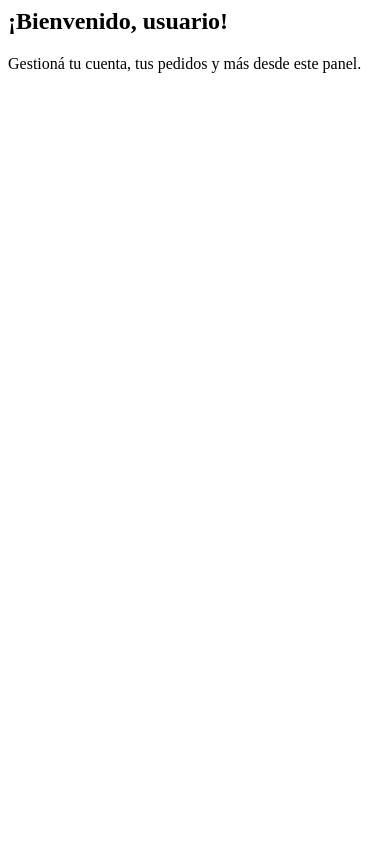
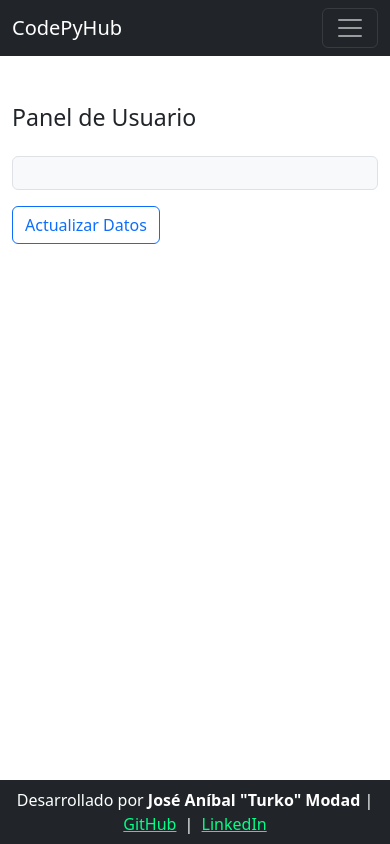
Before and after one commit to turkoModad/erp-modular-gestion-integral, a FastAPI app: page /users/dashboard/ in a window 390 px wide. Run offline with FastAPI, Linux system fonts and the light colour scheme; parts of the project's set-up code (start-up, migrations or seed data) failed here and were passed over.

Commit message:
actualizado dashboard del usuario con muestra de datos del cliente y actualizacion de campos de facil acceso

```diff
--- a/app/security/schemas.py
+++ b/app/security/schemas.py
@@ -45,7 +45,7 @@
     first_name: str
     last_name: str
     phone_number: Optional[str] = None
-    date_of_birth: date
+    date_of_birth: Optional[date] = None
     shipping_address: Optional[str] = None
     shipping_city: Optional[str] = None
     shipping_country: Optional[str] = None
--- a/frontend/templates/users/dashboard.html
+++ b/frontend/templates/users/dashboard.html
@@ -1,6 +1,133 @@
+{% extends "includes/base.html" %}
+
+{% block title %}Dashboard{% endblock %}
+
 {% block content %}
-  <h2>¡Bienvenido, <span id="username">usuario</span>!</h2>
-  <p class="lead">Gestioná tu cuenta, tus pedidos y más desde este panel.</p>
+<div class="container mt-5">
+  <h3 class="mb-4">Panel de Usuario</h3>
 
-  <div id="user-info" class="mt-4"></div>
+  <!-- Datos del usuario -->
+  <div id="user-info" class="border p-3 rounded bg-light mb-3"></div>
+
+  <!-- Botón para mostrar/ocultar formulario -->
+  <button id="btn-mostrar-form" class="btn btn-outline-primary mb-3">
+    Actualizar Datos
+  </button>
+
+  <!-- Formulario de actualización -->
+  <form id="update-form" class="d-none">
+    <div class="row">
+      <div class="col-md-6 mb-3">
+        <label for="first_name" class="form-label">Nombre</label>
+        <input type="text" class="form-control" id="first_name" name="first_name">
+      </div>
+      <div class="col-md-6 mb-3">
+        <label for="last_name" class="form-label">Apellido</label>
+        <input type="text" class="form-control" id="last_name" name="last_name">
+      </div>
+      <div class="col-md-6 mb-3">
+        <label for="phone_number" class="form-label">Teléfono</label>
+        <input type="text" class="form-control" id="phone_number" name="phone_number">
+      </div>
+      <div class="col-md-6 mb-3">
+        <label for="shipping_address" class="form-label">Dirección</label>
+        <input type="text" class="form-control" id="shipping_address" name="shipping_address">
+      </div>
+      <div class="col-md-6 mb-3">
+        <label for="shipping_city" class="form-label">Ciudad</label>
+        <input type="text" class="form-control" id="shipping_city" name="shipping_city">
+      </div>
+      <div class="col-md-6 mb-3">
+        <label for="shipping_country" class="form-label">País</label>
+        <input type="text" class="form-control" id="shipping_country" name="shipping_country">
+      </div>
+      <div class="col-md-6 mb-3">
+        <label for="shipping_zip_code" class="form-label">Código Postal</label>
+        <input type="text" class="form-control" id="shipping_zip_code" name="shipping_zip_code">
+      </div>
+    </div>
+
+    <button type="submit" class="btn btn-success">Guardar Cambios</button>
+  </form>
+</div>
+
+<script>
+const token = localStorage.getItem("access_token");
+
+function consultarDatos() {
+  fetch("/users/consulta_datos/", {
+    method: "POST",
+    headers: {
+      "Authorization": `Bearer ${token}`
+    }
+  })
+  .then(res => {
+    if (!res.ok) throw new Error("Error al consultar datos.");
+    return res.json();
+  })
+  .then(data => {
+    const infoHTML = `
+      <p><strong>Nombre:</strong> ${data.first_name}</p>
+      <p><strong>Apellido:</strong> ${data.last_name}</p>
+      <p><strong>Email:</strong> ${data.email}</p>
+      <p><strong>Teléfono:</strong> ${data.phone_number || "-"}</p>
+      <p><strong>Dirección:</strong> ${data.shipping_address || "-"}</p>
+      <p><strong>Ciudad:</strong> ${data.shipping_city || "-"}</p>
+      <p><strong>País:</strong> ${data.shipping_country || "-"}</p>
+      <p><strong>CP:</strong> ${data.shipping_zip_code || "-"}</p>
+    `;
+    document.getElementById("user-info").innerHTML = infoHTML;
+
+    // Prellenar el formulario
+    document.getElementById("first_name").value = data.first_name || "";
+    document.getElementById("last_name").value = data.last_name || "";
+    document.getElementById("phone_number").value = data.phone_number || "";
+    document.getElementById("shipping_address").value = data.shipping_address || "";
+    document.getElementById("shipping_city").value = data.shipping_city || "";
+    document.getElementById("shipping_country").value = data.shipping_country || "";
+    document.getElementById("shipping_zip_code").value = data.shipping_zip_code || "";
+  })
+  .catch(err => {
+    console.error(err);
+    alert("No se pudo obtener los datos del usuario.");
+  });
+}
+
+document.getElementById("btn-mostrar-form").addEventListener("click", () => {
+  const form = document.getElementById("update-form");
+  form.classList.toggle("d-none");
+});
+
+document.getElementById("update-form").addEventListener("submit", async function (e) {
+  e.preventDefault();
+
+  const formData = new FormData(this);
+  const body = {};
+
+  for (let [key, value] of formData.entries()) {
+    if (value.trim() !== "") body[key] = value;
+  }
+
+  const res = await fetch("/users/actualizar_datos/", {
+    method: "PUT",
+    headers: {
+      "Authorization": `Bearer ${token}`,
+      "Content-Type": "application/json"
+    },
+    body: JSON.stringify(body)
+  });
+
+  if (res.ok) {
+    alert("Datos actualizados correctamente.");
+    document.getElementById("update-form").classList.add("d-none");
+    consultarDatos();  // recargar datos
+  } else {
+    const error = await res.json();
+    alert("Error al actualizar: " + (error.detail || "Error desconocido."));
+  }
+});
+
+// Ejecutar al cargar
+document.addEventListener("DOMContentLoaded", consultarDatos);
+</script>
 {% endblock %}
```
Also changed, not shown: app/security/auth.py (+7 -4 lines), app/services/email_service_activation.py (+1 -59 lines), frontend/templates/auth/login.html (+20 -0 lines).
